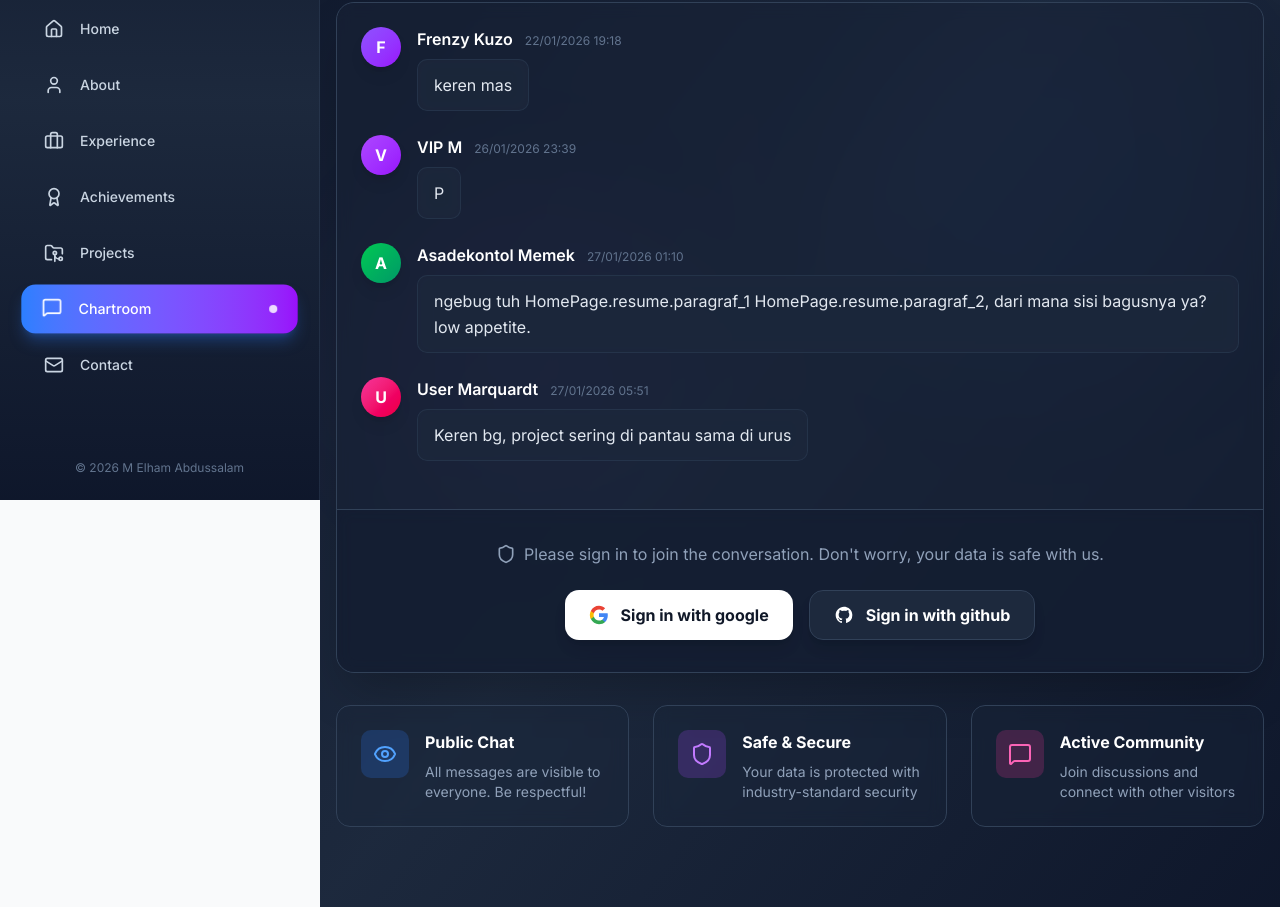
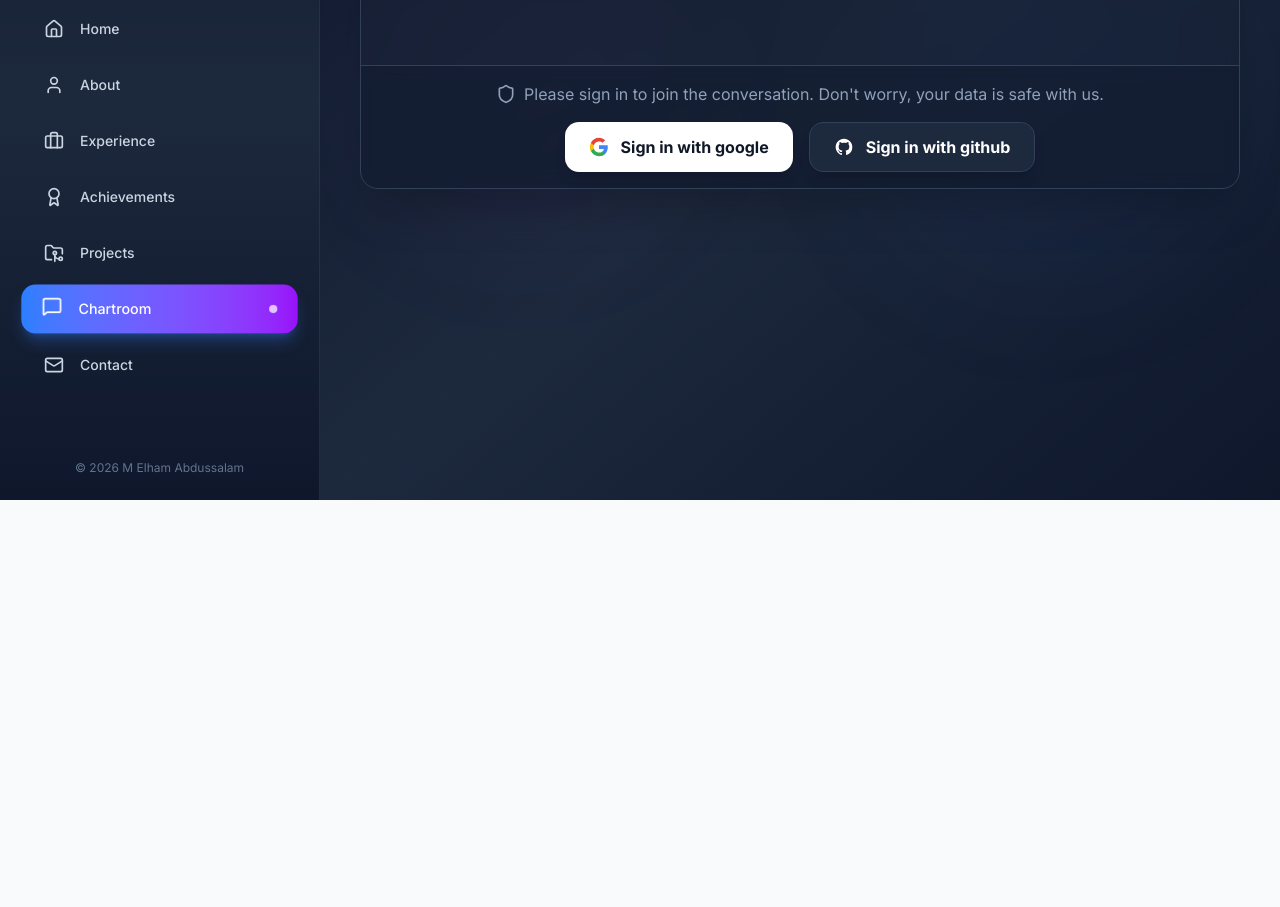
Before and after one commit to ElhamAbdussalam/portofolio_elhamabdussalam, a Next.js app: page /chatroom in a window 1280 px wide. Shown: the part 300-1207 px from the top of the page. After the commit the page ends 800 px from the top, so only its background shows below. Built offline with nearby package versions, Linux system fonts and the light colour scheme.

Commit message:
Chatroom

```diff
--- a/src/components/Chatroom.tsx
+++ b/src/components/Chatroom.tsx
@@ -32,31 +32,6 @@ const DEMO_MESSAGES: Message[] = [
     message: "keren mas",
     timestamp: new Date("2026-01-22T19:18:00"),
     provider: "google",
-  },
-  {
-    id: "2",
-    userId: "user-demo-2",
-    userName: "VIP M",
-    message: "P",
-    timestamp: new Date("2026-01-26T23:39:00"),
-    provider: "github",
-  },
-  {
-    id: "3",
-    userId: "user-demo-3",
-    userName: "Asadekontol Memek",
-    message:
-      "ngebug tuh HomePage.resume.paragraf_1 HomePage.resume.paragraf_2, dari mana sisi bagusnya ya? low appetite.",
-    timestamp: new Date("2026-01-27T01:10:00"),
-    provider: "google",
-  },
-  {
-    id: "4",
-    userId: "user-demo-4",
-    userName: "User Marquardt",
-    message: "Keren bg, project sering di pantau sama di urus",
-    timestamp: new Date("2026-01-27T05:51:00"),
-    provider: "github",
   },
 ];
 
@@ -159,7 +134,7 @@ export default function ChatRoomSection() {
   };
 
   return (
-    <section className="min-h-screen bg-gradient-to-br from-slate-900 via-slate-800 to-slate-900 text-slate-100 py-20 px-4 relative overflow-hidden">
+    <section className="min-h-screen bg-gradient-to-br from-slate-900 via-slate-800 to-slate-900 text-slate-100 py-10 px-10 relative overflow-hidden">
       {/* Background Elements */}
       <div className="absolute inset-0 overflow-hidden pointer-events-none">
         <div className="absolute top-1/4 right-10 w-96 h-96 bg-blue-500/5 rounded-full blur-3xl" />
@@ -169,26 +144,16 @@ export default function ChatRoomSection() {
       <div className="max-w-6xl mx-auto relative z-10">
         {/* Header */}
         <div className="text-center mb-12">
-          <div className="inline-flex items-center gap-2 px-4 py-2 rounded-full bg-gradient-to-r from-blue-500/10 to-purple-500/10 border border-blue-500/20 backdrop-blur-sm mb-4">
-            <MessageSquare className="w-4 h-4 text-blue-400 animate-pulse" />
-            <span className="text-sm font-semibold text-blue-400">
-              Community Chat
-            </span>
-          </div>
           <h1 className="text-4xl md:text-5xl font-bold bg-gradient-to-r from-blue-400 via-purple-400 to-pink-400 bg-clip-text text-transparent mb-4">
             Chat Room
           </h1>
-          <p className="text-slate-300 text-lg max-w-2xl mx-auto">
-            Feel free to share your thoughts, suggestions, questions, or
-            anything else!
-          </p>
           <div className="w-20 h-1 bg-gradient-to-r from-blue-500 to-purple-600 mx-auto rounded-full mt-6" />
         </div>
 
         {/* Messages Container */}
         <div className="bg-slate-800/50 backdrop-blur-sm border border-slate-700 rounded-2xl overflow-hidden shadow-2xl">
           {/* Messages List */}
-          <div className="p-6 space-y-6 min-h-[500px] max-h-[600px] overflow-y-auto bg-slate-900/20">
+          <div className="p-6 space-y-6 min-h-[200px] max-h-[300px] overflow-y-auto bg-slate-900/20">
             {messages.map((msg) => (
               <div key={msg.id} className="flex gap-4">
                 {/* Avatar */}
@@ -234,9 +199,9 @@ export default function ChatRoomSection() {
           {/* Input Area */}
           {!user ? (
             // Login Required Section
-            <div className="border-t border-slate-700 bg-slate-900/50 backdrop-blur-sm p-8">
+            <div className="border-t border-slate-700 bg-slate-900/50 backdrop-blur-sm p-4">
               <div className="max-w-2xl mx-auto text-center">
-                <div className="flex items-center justify-center gap-2 mb-6">
+                <div className="flex items-center justify-center gap-2 mb-4">
                   <Shield className="w-5 h-5 text-slate-400" />
                   <p className="text-slate-400">
                     Please sign in to join the conversation. Don&apos;t worry,
@@ -337,51 +302,6 @@ export default function ChatRoomSection() {
             </form>
           )}
         </div>
-
-        {/* Info Cards */}
-        <div className="grid grid-cols-1 md:grid-cols-3 gap-6 mt-8">
-          <div className="bg-slate-800/30 backdrop-blur-sm border border-slate-700 rounded-xl p-6 hover:border-blue-500/30 transition-all">
-            <div className="flex items-start gap-4">
-              <div className="w-12 h-12 bg-blue-500/20 rounded-lg flex items-center justify-center flex-shrink-0">
-                <Eye className="w-6 h-6 text-blue-400" />
-              </div>
-              <div>
-                <h3 className="font-bold text-white mb-2">Public Chat</h3>
-                <p className="text-slate-400 text-sm">
-                  All messages are visible to everyone. Be respectful!
-                </p>
-              </div>
-            </div>
-          </div>
-
-          <div className="bg-slate-800/30 backdrop-blur-sm border border-slate-700 rounded-xl p-6 hover:border-purple-500/30 transition-all">
-            <div className="flex items-start gap-4">
-              <div className="w-12 h-12 bg-purple-500/20 rounded-lg flex items-center justify-center flex-shrink-0">
-                <Shield className="w-6 h-6 text-purple-400" />
-              </div>
-              <div>
-                <h3 className="font-bold text-white mb-2">Safe & Secure</h3>
-                <p className="text-slate-400 text-sm">
-                  Your data is protected with industry-standard security
-                </p>
-              </div>
-            </div>
-          </div>
-
-          <div className="bg-slate-800/30 backdrop-blur-sm border border-slate-700 rounded-xl p-6 hover:border-pink-500/30 transition-all">
-            <div className="flex items-start gap-4">
-              <div className="w-12 h-12 bg-pink-500/20 rounded-lg flex items-center justify-center flex-shrink-0">
-                <MessageSquare className="w-6 h-6 text-pink-400" />
-              </div>
-              <div>
-                <h3 className="font-bold text-white mb-2">Active Community</h3>
-                <p className="text-slate-400 text-sm">
-                  Join discussions and connect with other visitors
-                </p>
-              </div>
-            </div>
-          </div>
-        </div>
       </div>
     </section>
   );
```
